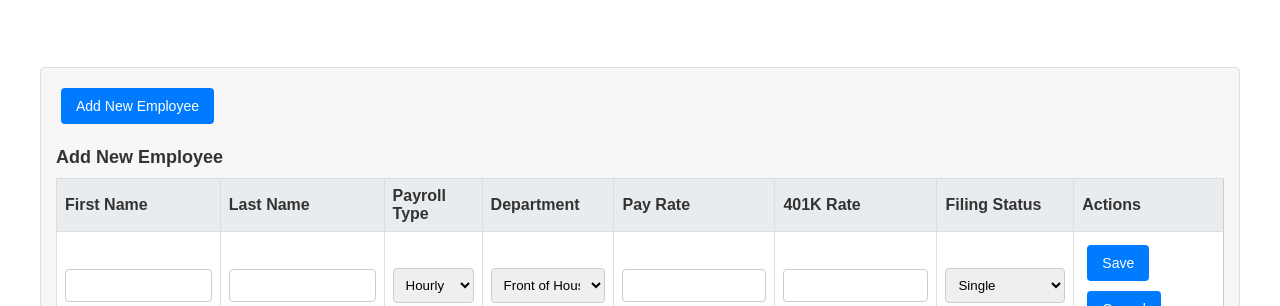
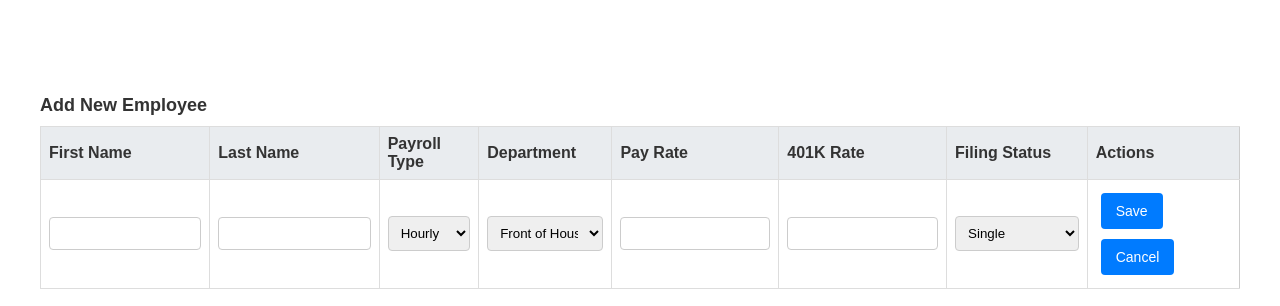
Before and after one commit to leonshimizu/tax-calculator-frontend, a React (Create React App) app: page /companies/1/employees in a window 1280 px wide. Both pictures are taken after a click on the button "Add New Employee". Shown: the part 494-800 px from the top of the page. Built offline with nearby package versions, Linux system fonts and the light colour scheme; no server answers.

Commit message:
Update the Create New Employee button to disappear after clicked, until save or cancel are clicked and fixed the styling around it

```diff
--- a/src/components/EmployeeList.css
+++ b/src/components/EmployeeList.css
@@ -1,4 +1,4 @@
-/* EmployeeList.css */
+/* Updated EmployeeList.css */
 
 .employee-list {
   width: 100%;
@@ -95,10 +95,22 @@ h2 {
 
 .add-employee-form {
   margin-top: 30px;
-  padding: 15px;
-  background-color: #f7f7f7;
-  border: 1px solid #ddd;
-  border-radius: 4px;
+  display: flex;
+  justify-content: flex-start;
+}
+
+.add-employee-form button.button-add {
+  padding: 10px 15px;
+}
+
+.add-employee-row {
+  display: none;
+  width: 100%;
+  margin-top: 10px;
+}
+
+.add-employee-row.visible {
+  display: block;
 }
 
 .add-employee-row table {
--- a/src/components/EmployeeList.js
+++ b/src/components/EmployeeList.js
@@ -345,9 +345,12 @@ function EmployeeList() {
 
       <br />
       <div className="add-employee-form">
+        {!showAddRow && (
           <button className="button-add" onClick={() => setShowAddRow(true)}>Add New Employee</button>
+        )}
+        <div className={`add-employee-row ${showAddRow ? 'visible' : ''}`}>
           {showAddRow && (
-          <div className="add-employee-row">
+            <>
               <h3>Add New Employee</h3>
               <table>
                 <thead>
@@ -397,8 +400,9 @@ function EmployeeList() {
                   </tr>
                 </tbody>
               </table>
+            </>
+          )}
         </div>
-        )}
       </div>
 
       <h2>Company Year-to-Date Totals</h2>
```
Lines whose indentation alone changed are shown as unchanged.
